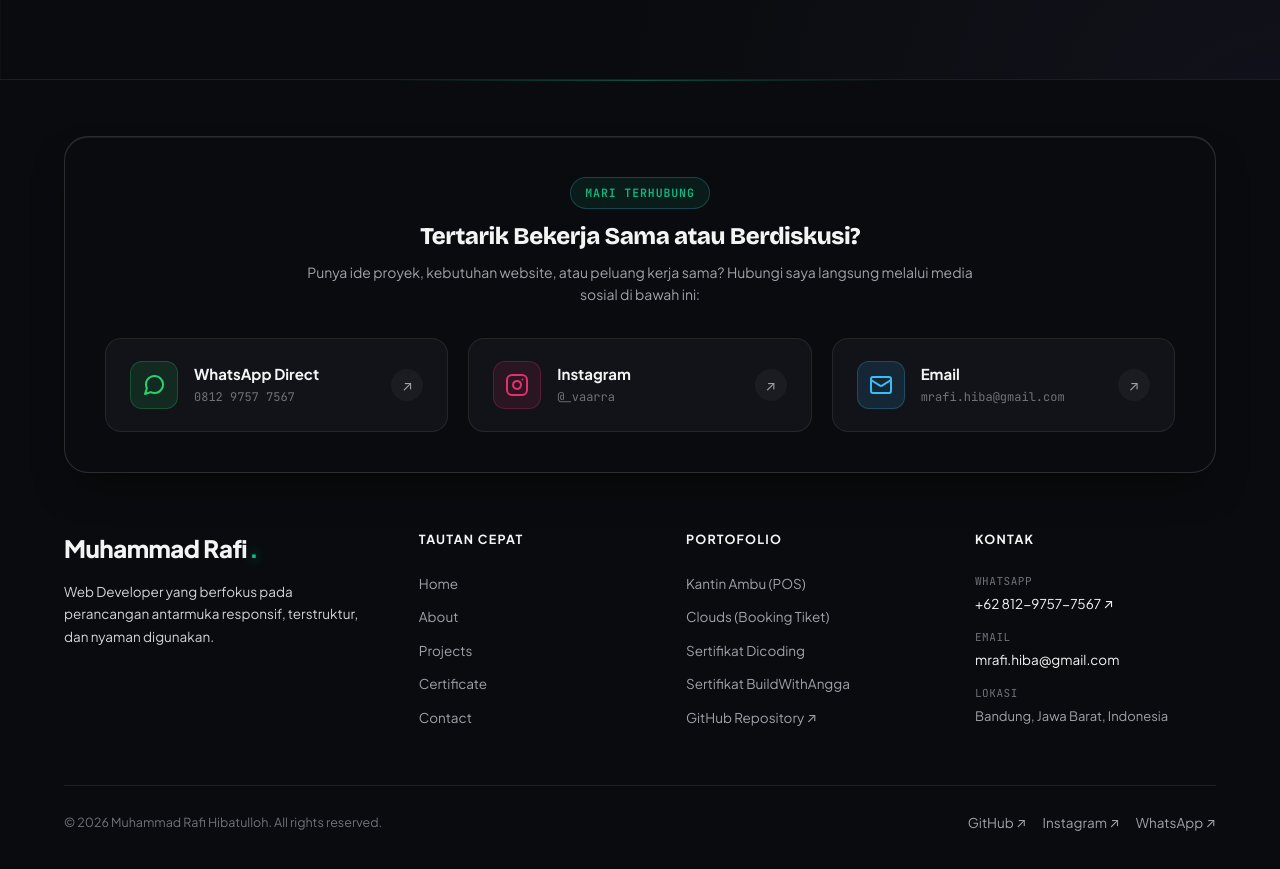
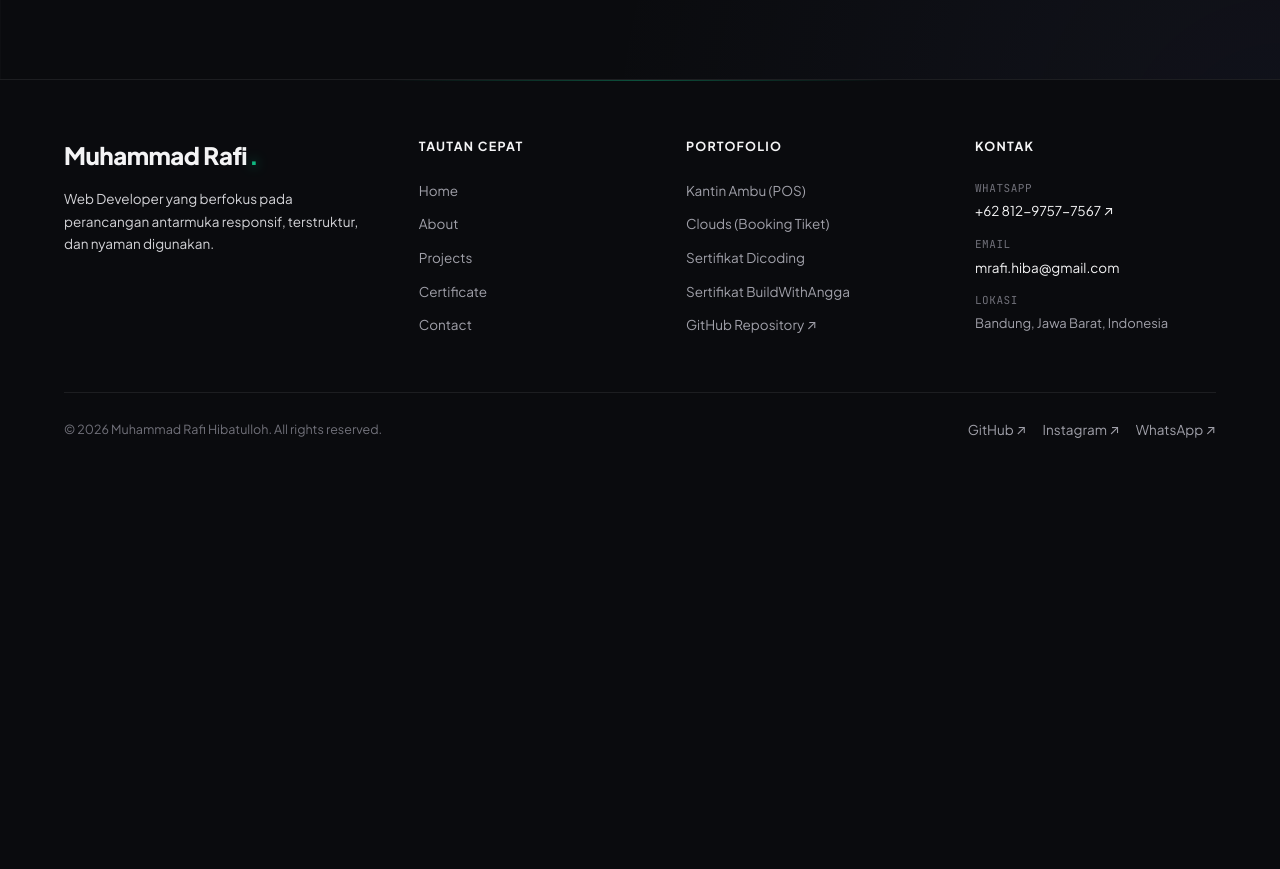
Before and after one commit to Varraaa/Portofolio-Rafi, a plain HTML site: page contact.html in a window 1280 px wide. Shown: the part 963-1832 px from the top of the page. After the commit the page ends 1440 px from the top, so only its background shows below. Drawn offline with nearby package versions, Linux system fonts and the light colour scheme.

Commit message:
refactor(contact): remove redundant mari terhubung cta section from contact page

```diff
--- a/contact.html
+++ b/contact.html
@@ -240,72 +240,7 @@
   <footer class="footer">
     <div class="container">
 
-      <!-- SOCIAL MEDIA CTA BANNER -->
-      <div class="footer-cta-card reveal">
-        <div class="footer-cta-header">
-          <span class="footer-cta-kicker">Mari Terhubung</span>
-          <h2 class="footer-cta-title">Tertarik Bekerja Sama atau Berdiskusi?</h2>
-          <p class="footer-cta-subtitle">
-            Punya ide proyek, kebutuhan website, atau peluang kerja sama? Hubungi saya langsung melalui media sosial di bawah ini:
-          </p>
-        </div>
-
-        <!-- SOCIAL CTA BUTTONS (WA, IG, EMAIL) -->
-        <div class="footer-cta-grid">
-          <!-- CTA 1: WhatsApp -->
-          <a href="https://wa.me/6281297577567?text=Halo%20Rafi%2C%20saya%20tertarik%20untuk%20berdiskusi%20mengenai%20proyek%20web." target="_blank" rel="noopener noreferrer" class="social-cta-btn social-cta-wa" title="Chat WhatsApp +62 812-9757-7567">
-            <div class="social-cta-left">
-              <div class="social-cta-icon-wrap" aria-hidden="true">
-                <svg width="24" height="24" viewBox="0 0 24 24" fill="none" stroke="currentColor" stroke-width="2" stroke-linecap="round" stroke-linejoin="round">
-                  <path d="M21 11.5a8.38 8.38 0 0 1-.9 3.8 8.5 8.5 0 0 1-7.6 4.7 8.38 8.38 0 0 1-3.8-.9L3 21l1.9-5.7a8.38 8.38 0 0 1-.9-3.8 8.5 8.5 0 0 1 4.7-7.6 8.38 8.38 0 0 1 3.8-.9h.5a8.48 8.48 0 0 1 8 8v.5z"/>
-                </svg>
-              </div>
-              <div class="social-cta-info">
-                <span class="social-cta-name">WhatsApp Direct</span>
-                <span class="social-cta-handle">0812 9757 7567</span>
-              </div>
-            </div>
-            <span class="social-cta-arrow">↗</span>
-          </a>
-
-          <!-- CTA 2: Instagram -->
-          <a href="https://www.instagram.com/_vaarra/" target="_blank" rel="noopener noreferrer" class="social-cta-btn social-cta-ig" title="Kunjungi Instagram @_vaarra">
-            <div class="social-cta-left">
-              <div class="social-cta-icon-wrap" aria-hidden="true">
-                <svg width="24" height="24" viewBox="0 0 24 24" fill="none" stroke="currentColor" stroke-width="2" stroke-linecap="round" stroke-linejoin="round">
-                  <rect width="20" height="20" x="2" y="2" rx="5" ry="5"/>
-                  <path d="M16 11.37A4 4 0 1 1 12.63 8 4 4 0 0 1 16 11.37z"/>
-                  <line x1="17.5" x2="17.51" y1="6.5" y2="6.5"/>
-                </svg>
-              </div>
-              <div class="social-cta-info">
-                <span class="social-cta-name">Instagram</span>
-                <span class="social-cta-handle">@_vaarra</span>
-              </div>
-            </div>
-            <span class="social-cta-arrow">↗</span>
-          </a>
-
-          <!-- CTA 3: Email -->
-          <a href="mailto:mrafi.hiba@gmail.com" class="social-cta-btn social-cta-mail" title="Kirim Email ke mrafi.hiba@gmail.com">
-            <div class="social-cta-left">
-              <div class="social-cta-icon-wrap" aria-hidden="true">
-                <svg width="24" height="24" viewBox="0 0 24 24" fill="none" stroke="currentColor" stroke-width="2" stroke-linecap="round" stroke-linejoin="round">
-                  <rect width="20" height="16" x="2" y="4" rx="2"/>
-                  <path d="m22 7-8.97 5.7a1.94 1.94 0 0 1-2.06 0L2 7"/>
-                </svg>
-              </div>
-              <div class="social-cta-info">
-                <span class="social-cta-name">Email</span>
-                <span class="social-cta-handle">mrafi.hiba@gmail.com</span>
-              </div>
-            </div>
-            <span class="social-cta-arrow">↗</span>
-          </a>
-        </div>
-      </div>
-
-      <!-- MAIN FOOTER DIRECTORY (4 COLUMNS) -->
+<!-- MAIN FOOTER DIRECTORY (4 COLUMNS) -->
       <div class="footer-main-grid">
 
         <!-- Kolom 1: Profil Pengembang -->
```
